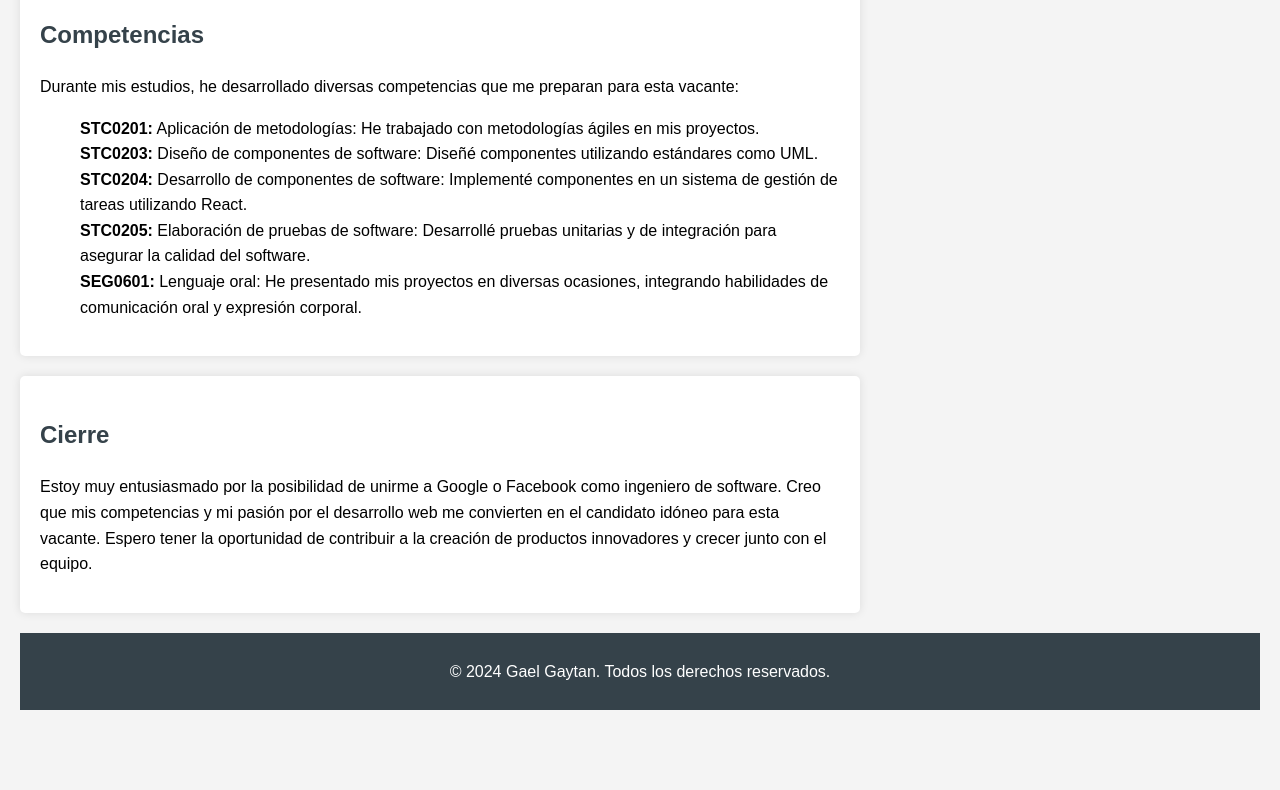
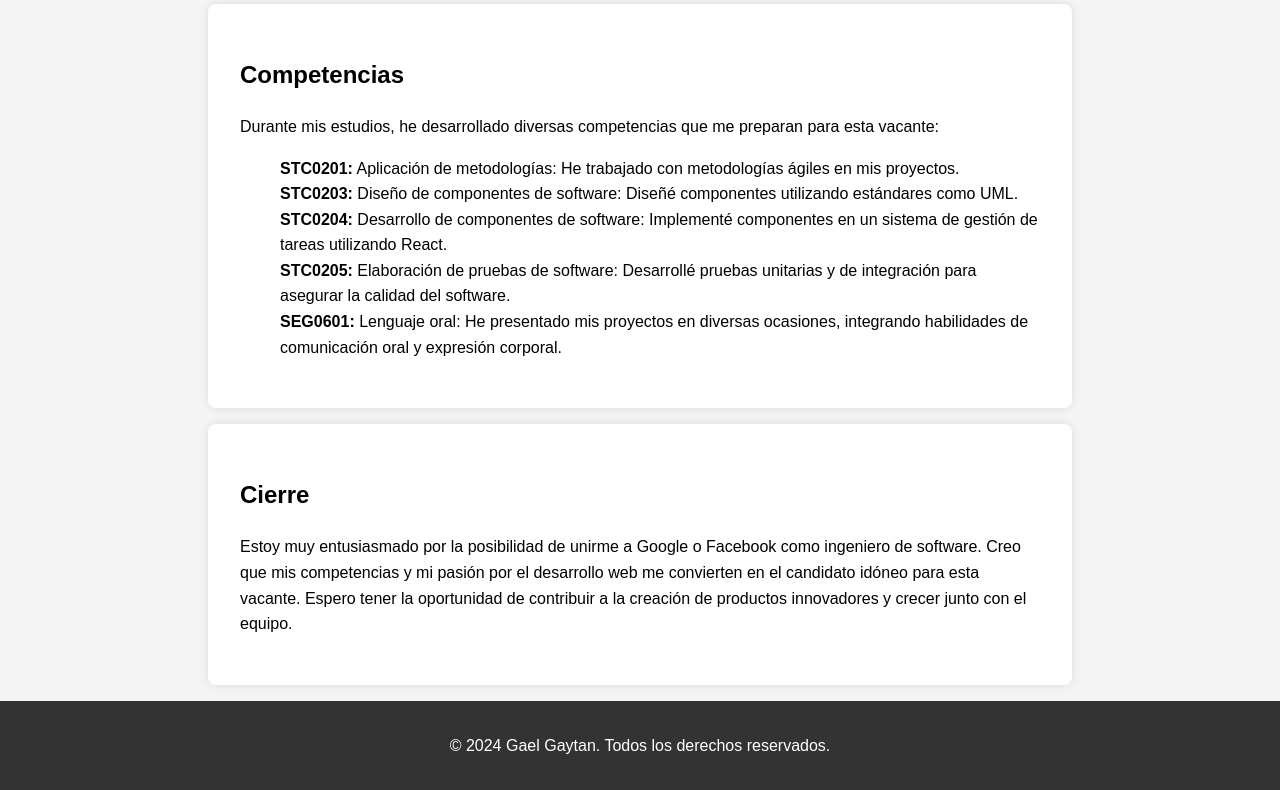
Before and after one commit to GPat0/Portafolio-Gael-Gaytan, a plain HTML site: page index.html in a window 1280 px wide. Shown: the part 799-1589 px from the top of the page. Before the commit the page ends 1529 px from the top, so only its background shows below. Drawn offline with Linux system fonts and the light colour scheme.

Commit message:
Update index.html

```diff
--- a/index.html
+++ b/index.html
@@ -5,44 +5,6 @@
   <meta name="viewport" content="width=device-width, initial-scale=1.0">
   <title>Portafolio de Gael Gaytan</title>
   <link rel="stylesheet" href="style.css">
-  <style>
-    body {
-      font-family: Arial, sans-serif;
-      line-height: 1.6;
-      margin: 0;
-      padding: 20px;
-      background-color: #f4f4f4;
-    }
-
-    header {
-      background: #35424a;
-      color: #ffffff;
-      padding: 10px 0;
-      text-align: center;
-    }
-
-    section {
-      background: #ffffff;
-      padding: 20px;
-      margin: 20px 0;
-      border-radius: 5px;
-      box-shadow: 0 0 10px rgba(0, 0, 0, 0.1);
-    }
-
-    h1, h2 {
-      color: #35424a;
-    }
-
-    footer {
-      text-align: center;
-      padding: 10px 0;
-      background: #35424a;
-      color: #ffffff;
-      position: relative;
-      bottom: 0;
-      width: 100%;
-    }
-  </style>
 </head>
 <body>
 
```
